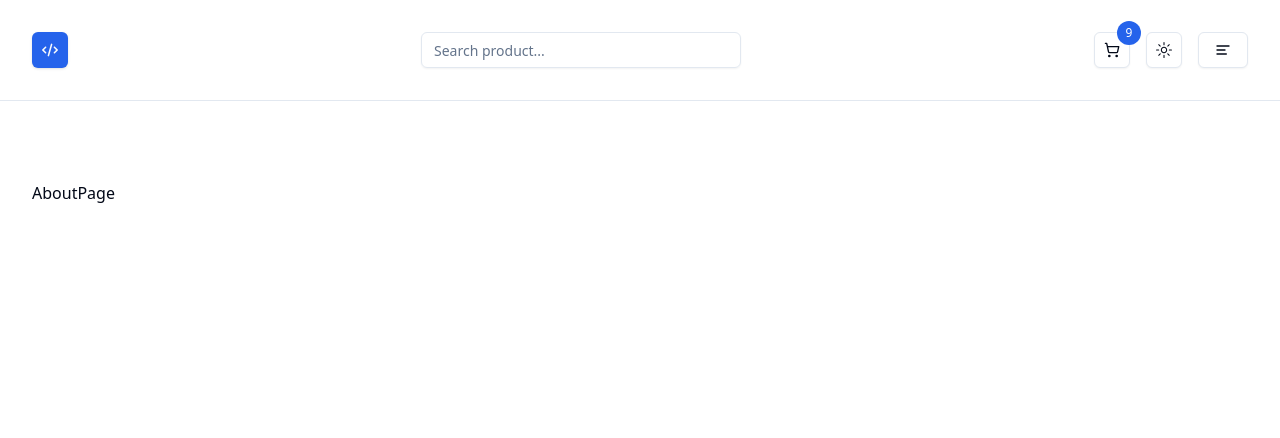
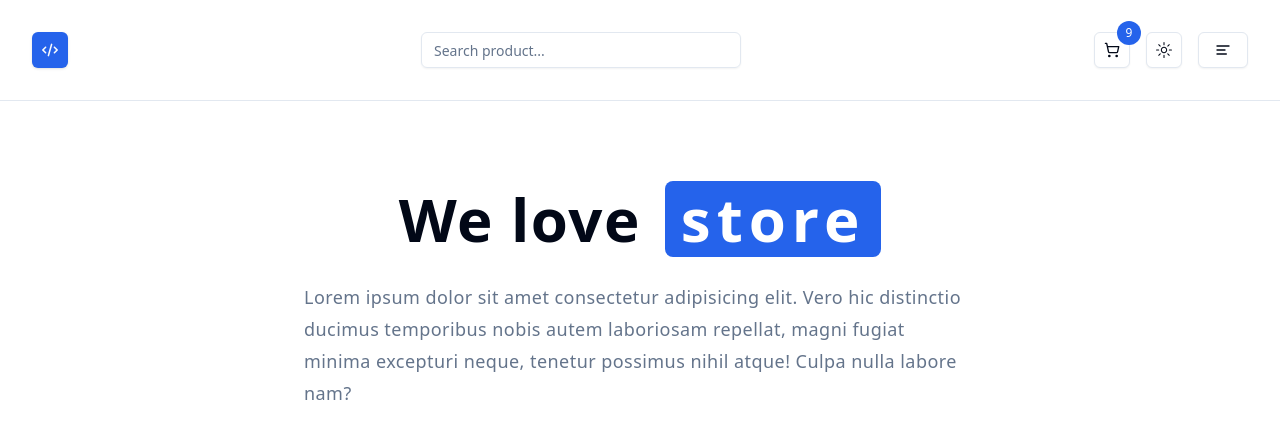
Before and after one commit to Fixito/nextjs-store, a Next.js app: page /about in a window 1280 px wide. Shown: the top 438 px of the page. Built offline with nearby package versions, Linux system fonts and the light colour scheme.

Commit message:
feat(about): Enhance About page with new layout and content

```diff
--- a/app/about/page.tsx
+++ b/app/about/page.tsx
@@ -1,3 +1,18 @@
 export default function AboutPage() {
-  return <div>AboutPage</div>;
+  return (
+    <section>
+      <h1 className="flex flex-wrap items-center justify-center gap-2 text-4xl font-bold leading-none tracking-wide sm:gap-x-6 sm:text-6xl">
+        We love
+        <span className="rounded-lg bg-primary px-4 py-2 tracking-widest text-white">
+          store
+        </span>
+      </h1>
+      <p className="mx-auto mt-6 max-w-2xl text-lg leading-8 tracking-wide text-muted-foreground">
+        Lorem ipsum dolor sit amet consectetur adipisicing elit. Vero hic
+        distinctio ducimus temporibus nobis autem laboriosam repellat, magni
+        fugiat minima excepturi neque, tenetur possimus nihil atque! Culpa nulla
+        labore nam?
+      </p>
+    </section>
+  );
 }
```
